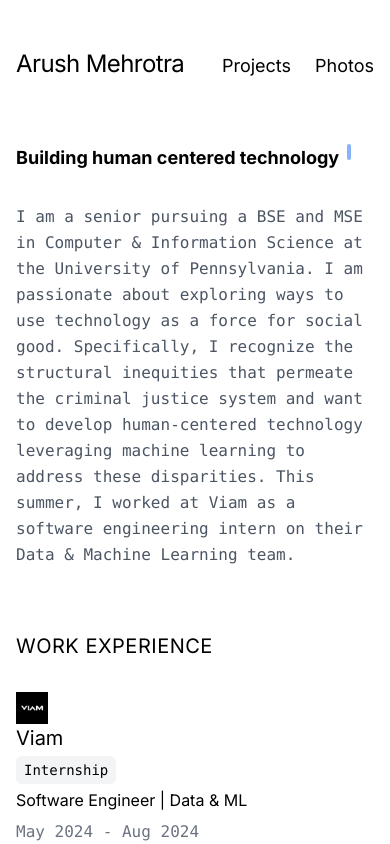
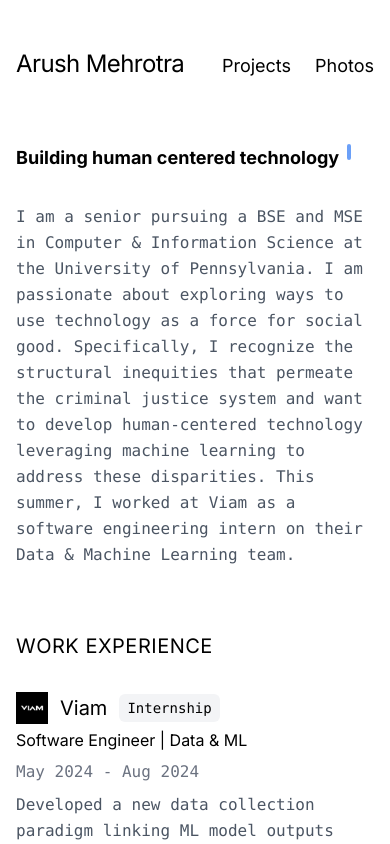
Before and after one commit to arush-mehrotra/portfolio, a Next.js app: page / in a window 390 px wide. Shown: the top 844 px of the page. Built offline with nearby package versions, Linux system fonts and the light colour scheme.

Commit message:
adjusted mobile

```diff
--- a/app/page.tsx
+++ b/app/page.tsx
@@ -173,7 +173,8 @@ export default function Home() {
               <div key={index} className="space-y-2">
                 <div className="flex flex-col md:flex-row justify-between md:items-start">
                   <div>
-                              <div className="flex flex-col md:flex-row md:items-center md:space-x-3">
+                    {/* Adjust flex for mobile */}
+                    <div className="flex items-center space-x-3">
                       <Image
                         src={work.logo}
                         alt={`${work.company} logo`}
@@ -183,7 +184,7 @@ export default function Home() {
                       />
                       <h3 className="text-xl font-light inter">{work.company}</h3>
                       {work.type && (
-                                      <span className="inline-block w-fit px-2 py-1 text-sm bg-gray-100 rounded-md font-mono mt-1 md:mt-0">
+                        <span className="inline-block w-fit px-2 py-1 text-sm bg-gray-100 rounded-md font-mono">
                           {work.type}
                         </span>
                       )}
@@ -197,6 +198,7 @@ export default function Home() {
             ))}
           </div>
         </section>
+
 
 
         <section>
```
Lines whose indentation alone changed are shown as unchanged.
